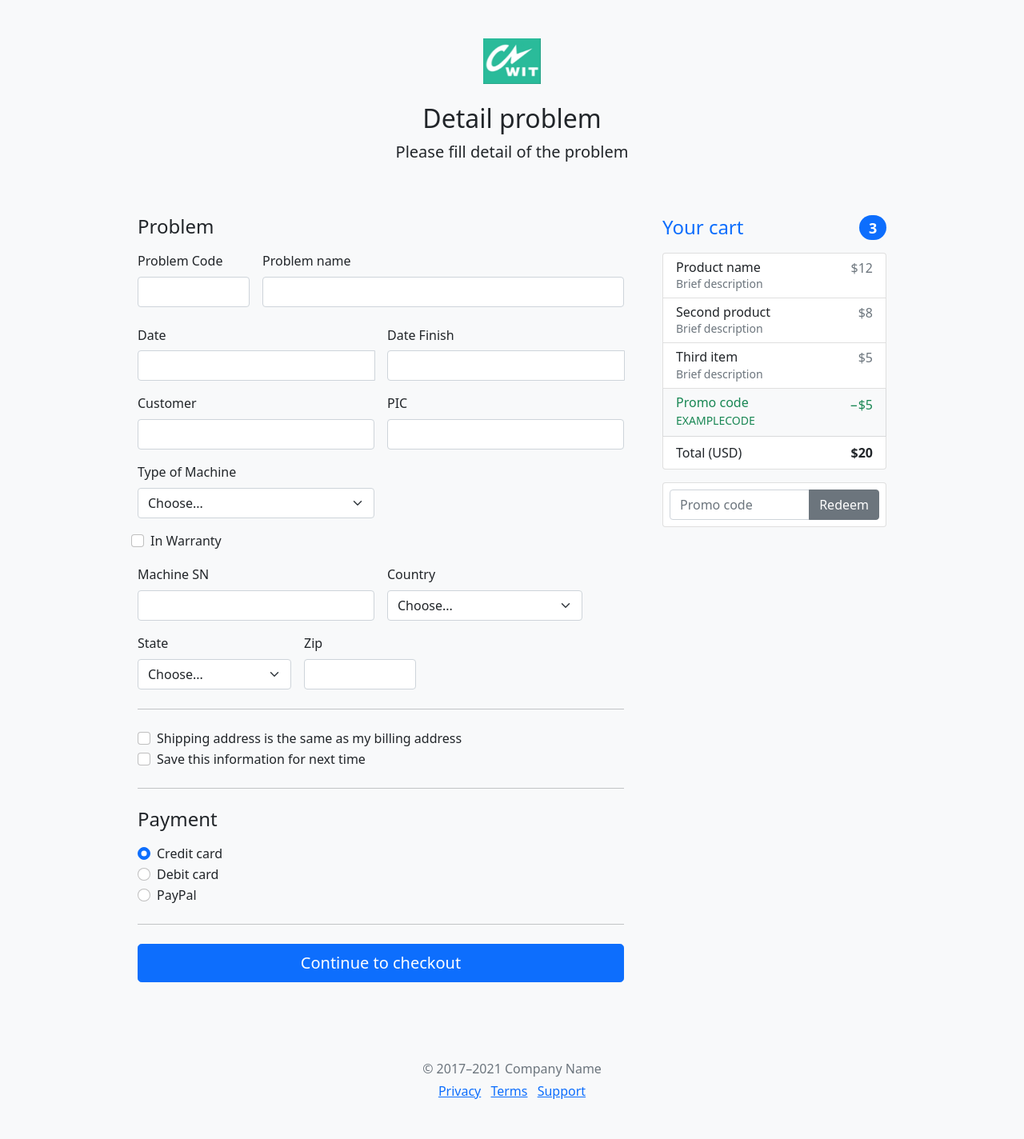
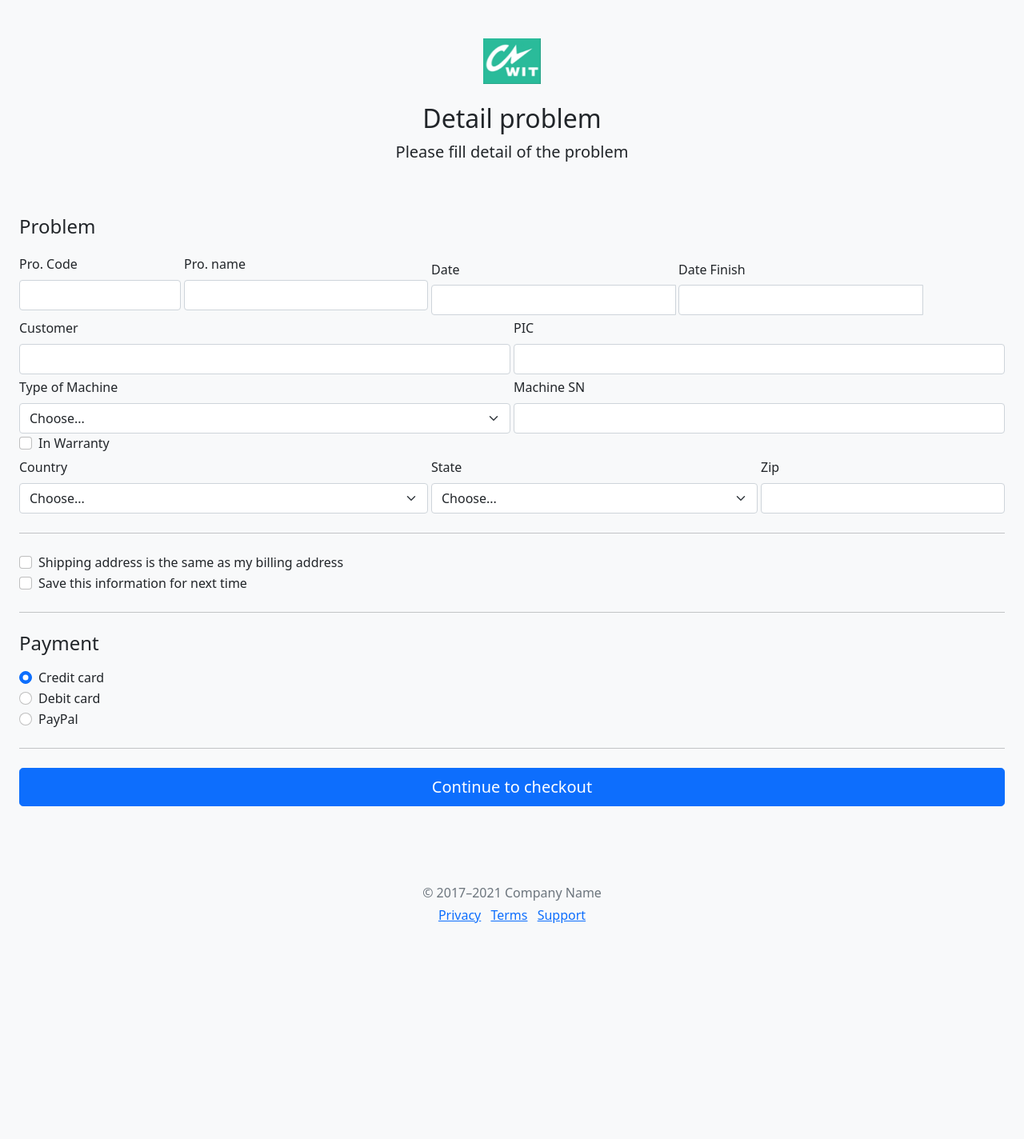
Before and after one commit to NhoHoa/testDjango, a Django app: page /problem/ in a window 1280 px wide. Shown: the whole page at 80% size. After the commit the page ends 1154 px from the top, so only its background shows below. Run offline with Django 3.2, Linux system fonts and the light colour scheme; some libraries are stand-ins or nearby versions.

Commit message:
modify Index file

```diff
--- a/problem/templates/problem/index.html
+++ b/problem/templates/problem/index.html
@@ -35,7 +35,7 @@
   </head>
   <body class="bg-light">
 
-<div class="container">
+<div class="container-flud">
   <main>
     <div class="py-5 text-center">
       <img class="d-block mx-auto mb-4" src="{% static 'problem/picture/logo/Logo.jpg' %}" alt="" width="72" height="57">
@@ -44,83 +44,37 @@
     </div>
 
     <div class="row g-5">
-      <div class="col-md-5 col-lg-4 order-md-last">
-        <h4 class="d-flex justify-content-between align-items-center mb-3">
-          <span class="text-primary">Your cart</span>
-          <span class="badge bg-primary rounded-pill">3</span>
-        </h4>
-        <ul class="list-group mb-3">
-          <li class="list-group-item d-flex justify-content-between lh-sm">
-            <div>
-              <h6 class="my-0">Product name</h6>
-              <small class="text-muted">Brief description</small>
-            </div>
-            <span class="text-muted">$12</span>
-          </li>
-          <li class="list-group-item d-flex justify-content-between lh-sm">
-            <div>
-              <h6 class="my-0">Second product</h6>
-              <small class="text-muted">Brief description</small>
-            </div>
-            <span class="text-muted">$8</span>
-          </li>
-          <li class="list-group-item d-flex justify-content-between lh-sm">
-            <div>
-              <h6 class="my-0">Third item</h6>
-              <small class="text-muted">Brief description</small>
-            </div>
-            <span class="text-muted">$5</span>
-          </li>
-          <li class="list-group-item d-flex justify-content-between bg-light">
-            <div class="text-success">
-              <h6 class="my-0">Promo code</h6>
-              <small>EXAMPLECODE</small>
-            </div>
-            <span class="text-success">−$5</span>
-          </li>
-          <li class="list-group-item d-flex justify-content-between">
-            <span>Total (USD)</span>
-            <strong>$20</strong>
-          </li>
-        </ul>
-
-        <form class="card p-2">
-          <div class="input-group">
-            <input type="text" class="form-control" placeholder="Promo code">
-            <button type="submit" class="btn btn-secondary">Redeem</button>
-          </div>
-        </form>
-      </div>
-      <div class="col-md-7 col-lg-8">
+      <div class="ps-5 pe-5">
         <h4 class="mb-3">Problem</h4>
         <form class="needs-validation" novalidate>
-          <div class="row g-3">
-            <div class="col-sm-3">
-              <label for="firstName" class="form-label">Problem Code</label>
+          <div class="row g-1">
+            <div class="col-sm-1 col-md-1 col-lg-1 col-xl-2 pt-1">
+              <label for="firstName" class="form-label">Pro. Code</label>
               <input type="text" class="form-control" id="firstName" placeholder="" value="" required>
               <div class="invalid-feedback">
                 Valid first name is required.
               </div>
             </div>
 
-            <div class="col-sm-9">
-              <label for="lastName" class="form-label">Problem name</label>
+            <div class="col-sm-3 col-md-3 col-lg-3 col-xl-3  pt-1">
+              <label for="lastName" class="form-label">Pro. name</label>
               <input type="text" class="form-control" id="lastName" placeholder="" value="" required>
               <div class="invalid-feedback">
                 Valid last name is required.
               </div>
             </div>
 
-            <div class="col-sm-6">
+            <div class="col-sm-3 col-md-3 col-lg-3 col-xl-3  pt-1">
               <label for="date" class="col-sm-6 col-form-label">Date</label>
                 <div class="input-group date" id="datepickerdate">
                     <input type="text" class="form-control">
                     <span class="input-group-append">
                     </span>
+
                 </div>
             </div>
 
-            <div class="col-sm-6">
+            <div class="col-sm-3 col-md-3 col-lg-3 col-xl-3  pt-1">
               <label for="date" class="col-sm-6 col-form-label">Date Finish</label>
                 <div class="input-group date" id="datepickerdatefinish">
                     <input type="text" class="form-control">
@@ -159,12 +113,13 @@
               <div class="invalid-feedback">
                 Valid last name is required.
               </div>
+              <div class="form-check">
+                <input type="checkbox" class="form-check-input" id="in-warranty">
+                <label class="form-check-label" for="in-warranty"> In Warranty </label>
+              </div>
             </div>
 
-            <div class="form-check">
-              <input type="checkbox" class="form-check-input" id="in-warranty">
-              <label class="form-check-label" for="in-warranty"> In Warranty </label>
-            </div>
+
 
 
 
```
